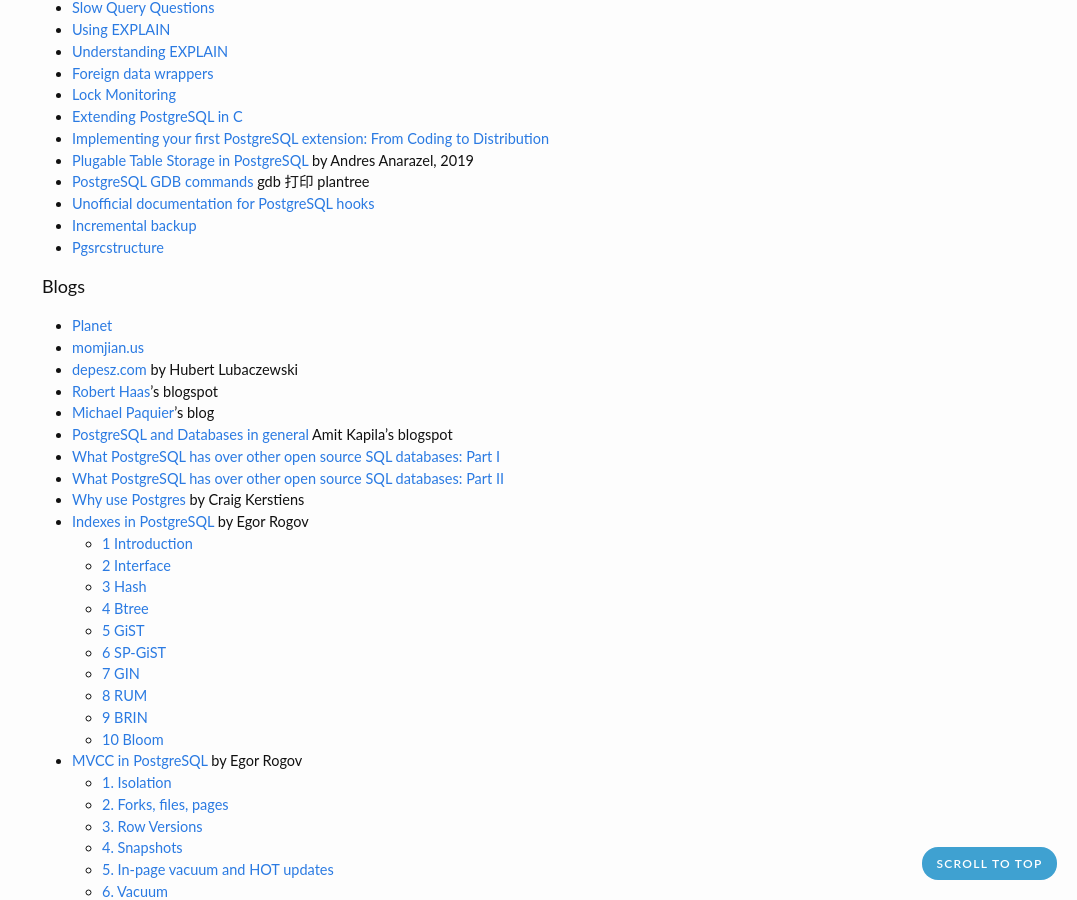
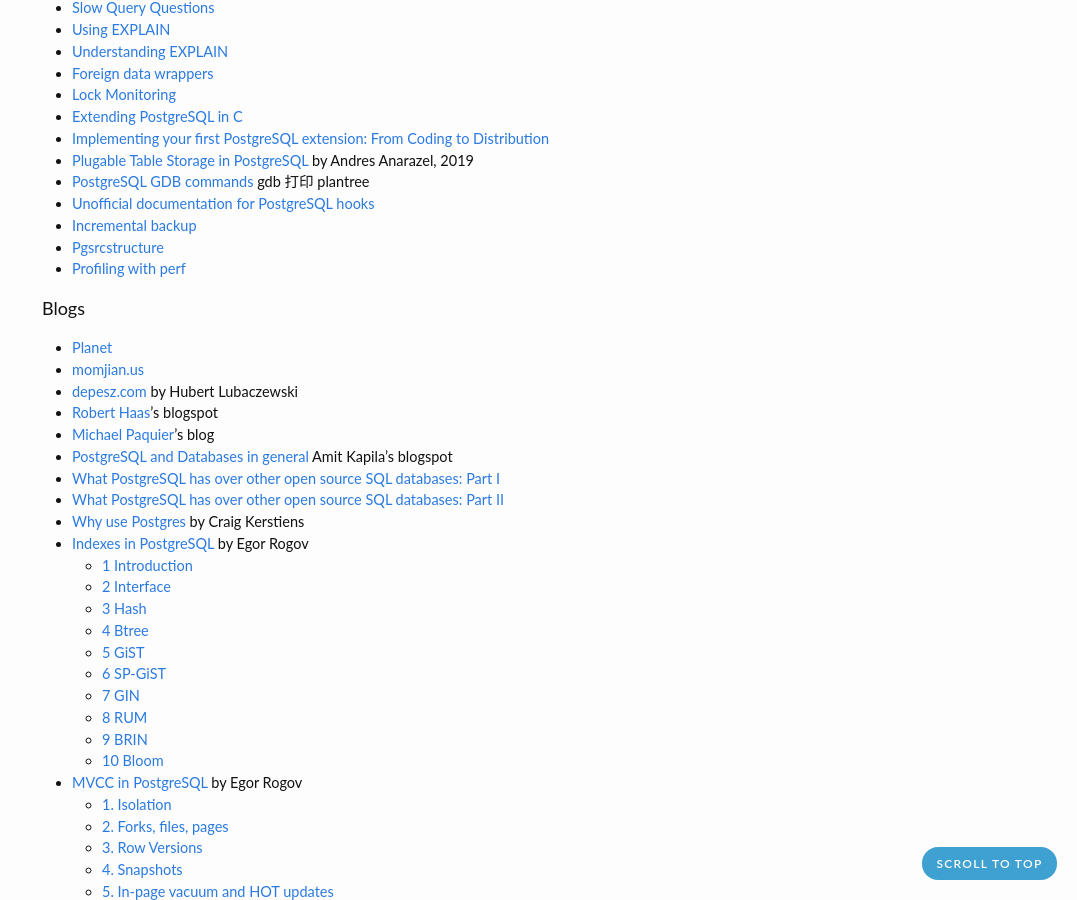
Before and after one commit to zhjwpku/zhjwpku.github.io, a Jekyll site: the page built from _posts/2022-07-12-awesome-postgres.md, in a window 1280 px wide and 900 px high, scrolled down 654 px. Shown: the whole window, without its empty margins (203-1280 px from the left). Built offline with Jekyll 4.4.1, drawn with Linux system fonts in a browser that asks for light colours; comment, search, counter and statistics services are not loaded.

Commit message:
Profiling with perf
Signed-off-by: Zhao Junwang <zhjwpku@gmail.com>

```diff
--- a/_posts/2022-07-12-awesome-postgres.md
+++ b/_posts/2022-07-12-awesome-postgres.md
@@ -41,6 +41,7 @@
 - [Unofficial documentation for PostgreSQL hooks](https://github.com/taminomara/psql-hooks)
 - [Incremental backup](https://wiki.postgresql.org/wiki/Incremental_backup)
 - [Pgsrcstructure](https://wiki.postgresql.org/wiki/Pgsrcstructure)
+- [Profiling with perf](https://wiki.postgresql.org/wiki/Profiling_with_perf)
 
 <h4>Blogs</h4>
 
```
